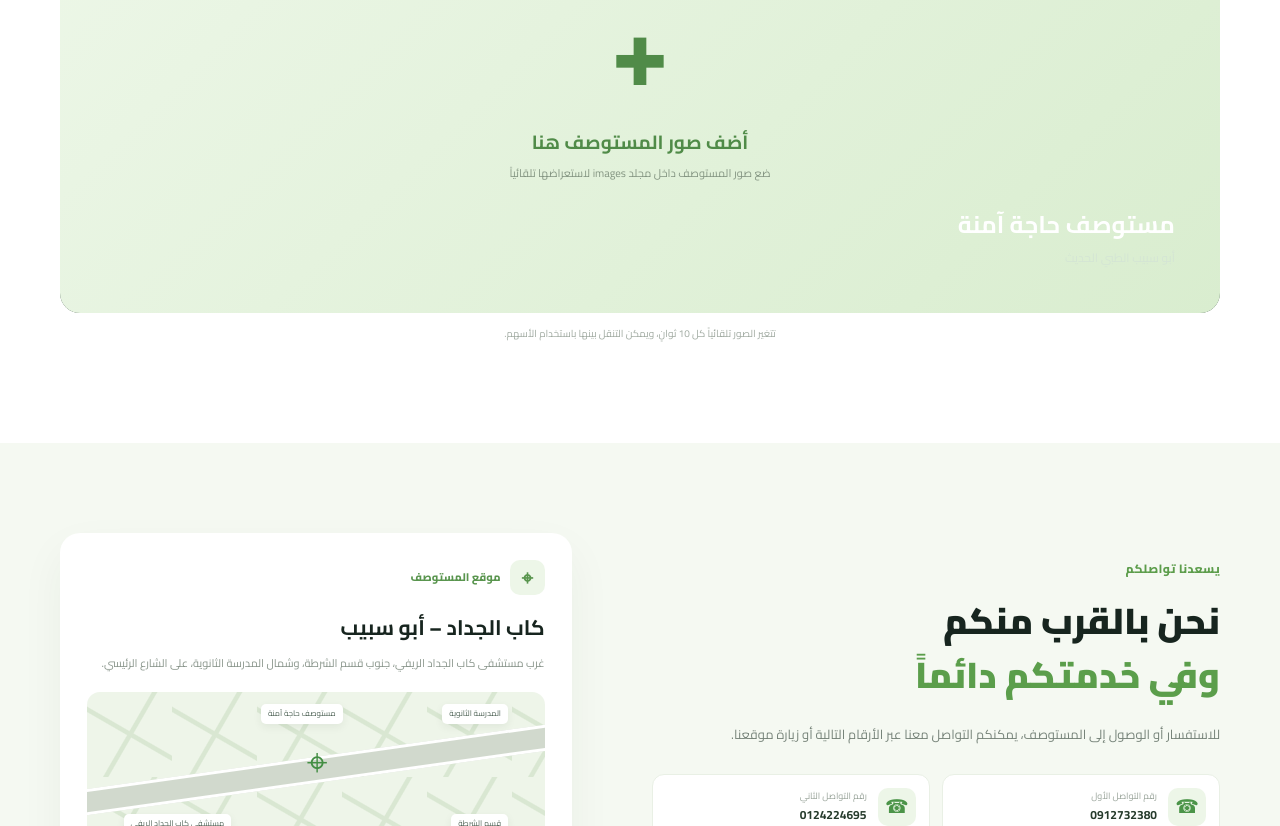
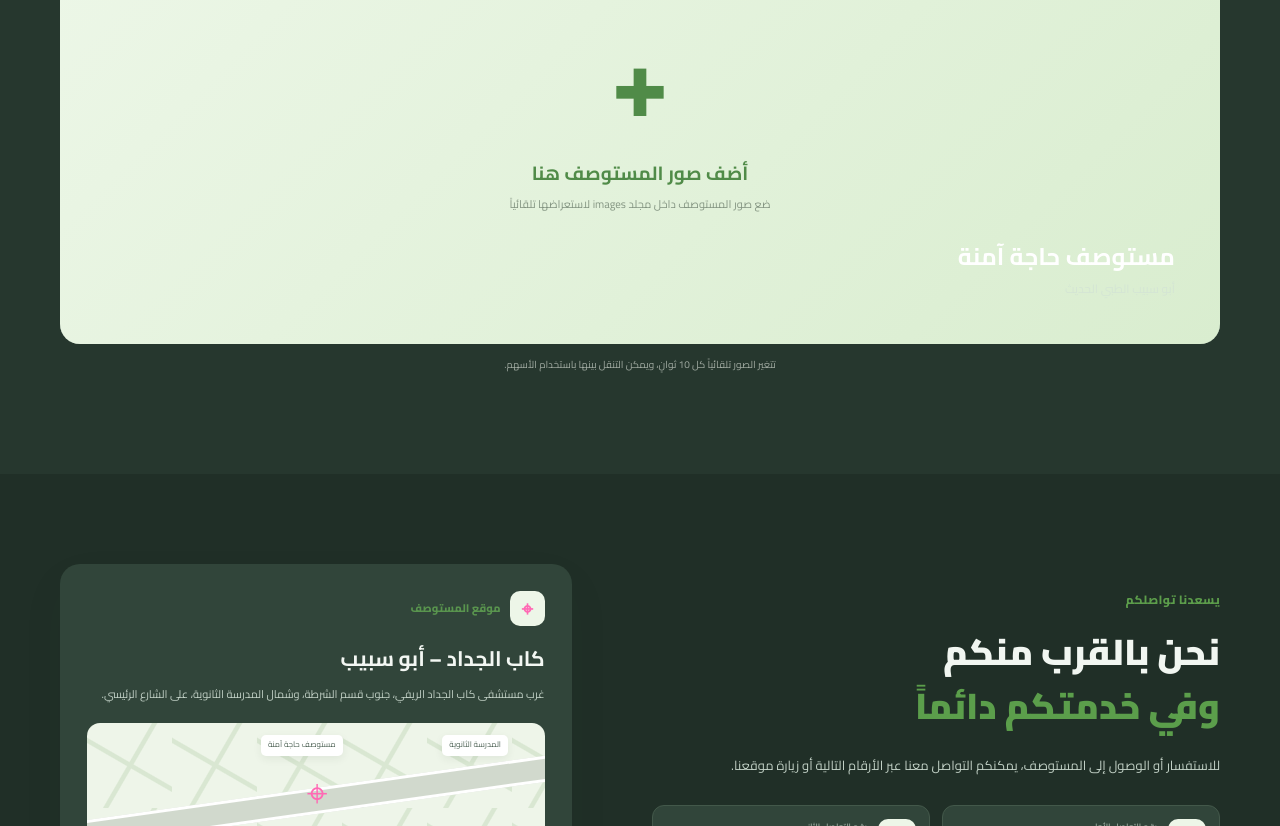
Before and after one commit to hajaamna01/haja-amna, a plain HTML site: page index.html in a window 1280 px wide. Shown: the part 3274-4100 px from the top of the page. Drawn offline with Linux system fonts and the light colour scheme.

Commit message:
Add files via upload

```diff
--- a/style.css
+++ b/style.css
@@ -20,3 +20,54 @@
     color: #d4e3d7;
   }
 }
+
+/* التعديلات المطلوبة فقط */
+body {
+  background-color: #e2e9df;
+}
+.service-icon,
+.trust-icon,
+.contact-icon,
+.location-icon,
+.floating-card > span,
+.emergency-symbol,
+.brand-mark,
+.pin,
+.floating-call {
+  color: hotpink;
+}
+.service-card p {
+  font-size: 14px;
+}
+@media (max-width: 680px) {
+  .service-card p {
+    font-size: 12px;
+  }
+}
+
+/* تصحيح خلفيات أقسام الموقع لتظهر بدرجات داكنة واضحة */
+body { background: #26372e; color: #eef5ef; }
+.header { background: #1d2d24; }
+nav { color: #d5e2d8; }
+.brand-text strong { color: #f3f7f3; }
+.brand-text small { color: #b1c1b5; }
+.hero { background: linear-gradient(115deg, #263a30 0%, #20352a 50%, #1b3026 100%); }
+.hero h1, .section-heading h2, .section-copy h2, .contact-copy h2 { color: #f1f6f1; }
+.hero-copy > p, .section-copy p, .section-heading > p, .contact-copy > p { color: #c1d0c5; }
+.hero-points b { color: #d7ead5; }
+.hero-points span, .hero-bottom { color: #b2c2b6; }
+.trust-strip { background: #1d2d24; border-color: #35483b; }
+.trust-grid b { color: #eef5ef; }
+.trust-grid small { color: #b5c4b9; }
+.section { background-color: #26372e; }
+.services-section, .contact-section { background: #202f27; }
+.gallery-section { background: #26372e; }
+.about-caption, .location-card { background: #31453a; color: #edf5ef; }
+.about-caption b, .location-card h3 { color: #f3f7f3; }
+.about-caption, .location-card > p { color: #c1d0c5; }
+.contact-item { background: #31453a; border-color: #43584a; }
+.contact-item small { color: #b5c4b9; }
+.contact-item b { color: #f0f5f1; }
+.footer { background: #15251d; }
+/* توحيد لون الأيقونات على Hot Pink */
+.brand-mark, .service-icon, .trust-icon, .contact-icon, .location-icon, .floating-card > span, .emergency-symbol, .pin, .floating-call, .gallery-controls button { color: hotpink; }
```
